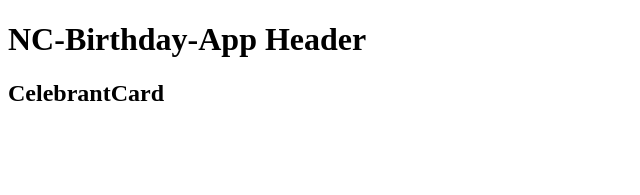
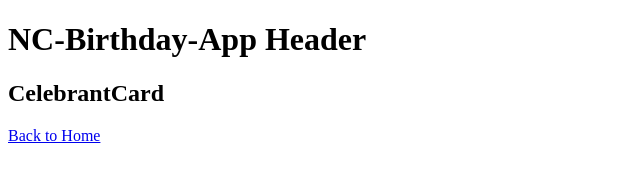
Before and after one commit to karlaferry/nc-birthday-app, a React (Create React App) app: page /celebrant/1 in a window 1280 px wide. Shown: the top 195 px of the page, without its empty margins (0-640 px from the left). Built offline with nearby package versions, Linux system fonts and the light colour scheme; no server answers; the database is empty.

Commit message:
initial setup

```diff
--- a/src/components/CelebrantCard.jsx
+++ b/src/components/CelebrantCard.jsx
@@ -1,5 +1,11 @@
 import React from "react";
-
+import { Link, useParams } from "react-router-dom";
 export default function CelebrantCard() {
-  return <h2>CelebrantCard</h2>;
+	const { id } = useParams();
+	return (
+		<div>
+			<h2>CelebrantCard</h2>
+			<Link to="/">Back to Home</Link>
+		</div>
+	);
 }
```
